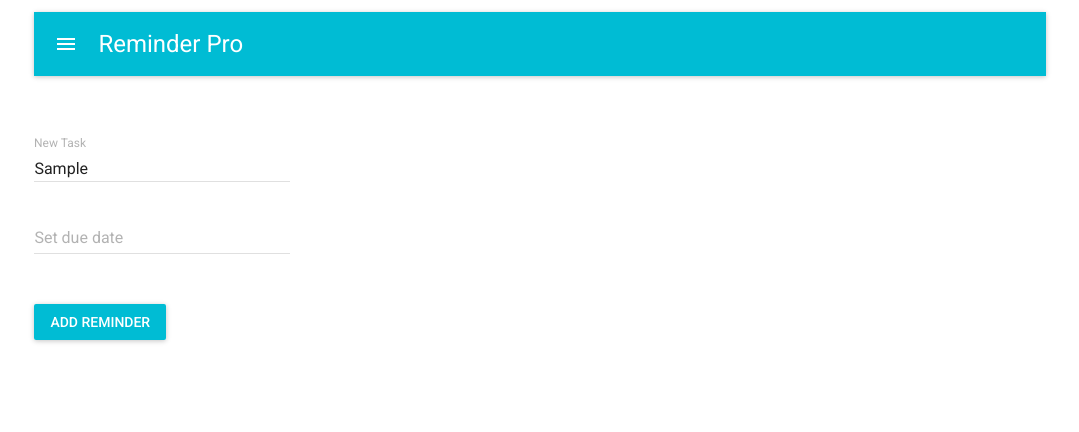
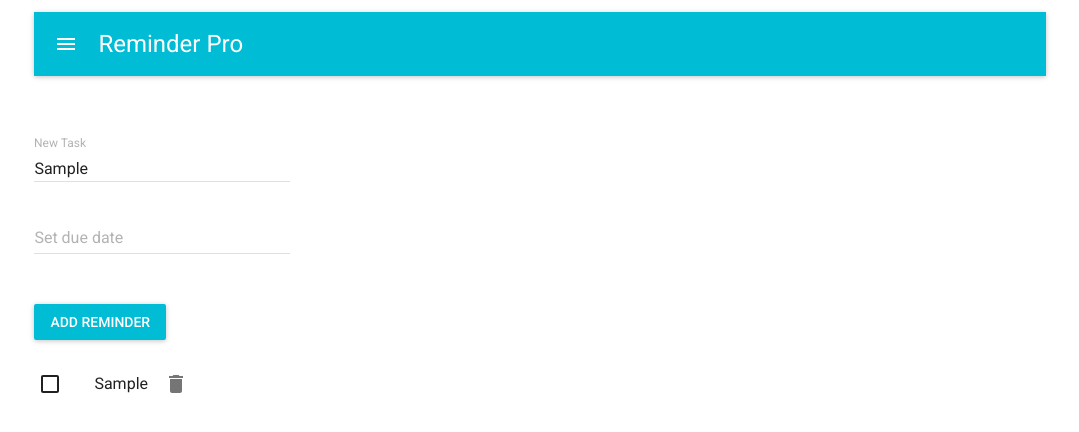
Before and after one commit to pabloscript/reminder-pro, a React (Create React App) app: page / in a window 1280 px wide. Both pictures are taken after typing "Sample", "Sample" into the empty fields and a click on the button "ADD REMINDER". Shown: the top 432 px of the page, without its empty margins (112-1191 px from the left). Built offline with nearby package versions, Linux system fonts and the light colour scheme.

Commit message:
Implement reminder-adding functionality

```diff
--- a/src/components/App.js
+++ b/src/components/App.js
@@ -8,13 +8,23 @@ import TextField from 'material-ui/TextField';
 import DatePicker from 'material-ui/DatePicker';
 import RaisedButton from 'material-ui/RaisedButton';
 
-const containerStyle = {
-    margin: 'auto',
-    width: '80%'
-};
+import { List, ListItem } from 'material-ui/List';
+import Checkbox from 'material-ui/Checkbox';
+import ActionDelete from 'material-ui/svg-icons/action/delete';
 
-const style = {
-    margin: 12
+const styles = {
+    containerStyle: {
+        margin: 'auto',
+        width: '80%'
+    },
+    fields: {
+        margin: 12
+    },
+    list: {
+        fontFamily: 'Roboto',
+        display: 'flex',
+        flexWrap: 'wrap',
+    },
 };
 
 class App extends React.Component {
@@ -35,37 +45,59 @@ class App extends React.Component {
         this.props.addReminder(this.state.text);
     }
 
+    renderReminders() {
+        const { reminders } = this.props;
+        return (
+            <div style={ styles.list }>
+                <List>
+                    {
+                        reminders.map(reminder => {
+                            return (
+                                <ListItem
+                                    key={reminder.id}
+                                    primaryText={reminder.text}
+                                    leftCheckbox={ <Checkbox /> }
+                                    rightIcon={ <ActionDelete /> }
+                                />
+                            )
+                        })
+                    }
+                </List>
+            </div>
+        )
+    }
+
     render() {
-        console.log('this.props', this.props);
         return(
-            <div style={ containerStyle }>
+            <div style={ styles.containerStyle }>
                 <MuiThemeProvider>
                     <AppBar
                         title="Reminder Pro"
                         iconClassNameRight="muidocs-icon-navigation-expand-more"
-                        style={ style }
+                        style={ styles.fields }
                     />
                     <br />
                     <TextField
                         hintText="I have to..."
                         floatingLabelText="New Task"
                         floatingLabelFixed={ true }
-                        style={ style }
+                        style={ styles.fields }
                         onChange={this.handleChange.bind(this)}
                     />
                     <br />
                     <DatePicker
                         hintText="Set due date"
                         container="inline"
-                        style={ style }
+                        style={ styles.fields }
                     />
                     <br />
                     <RaisedButton
                         label="Add reminder"
                         primary={ true }
-                        style={ style }
+                        style={ styles.fields }
                         onClick={this.addReminder.bind(this)}
                     />
+                    { this.renderReminders() }
                 </MuiThemeProvider>
             </div>
 
```
